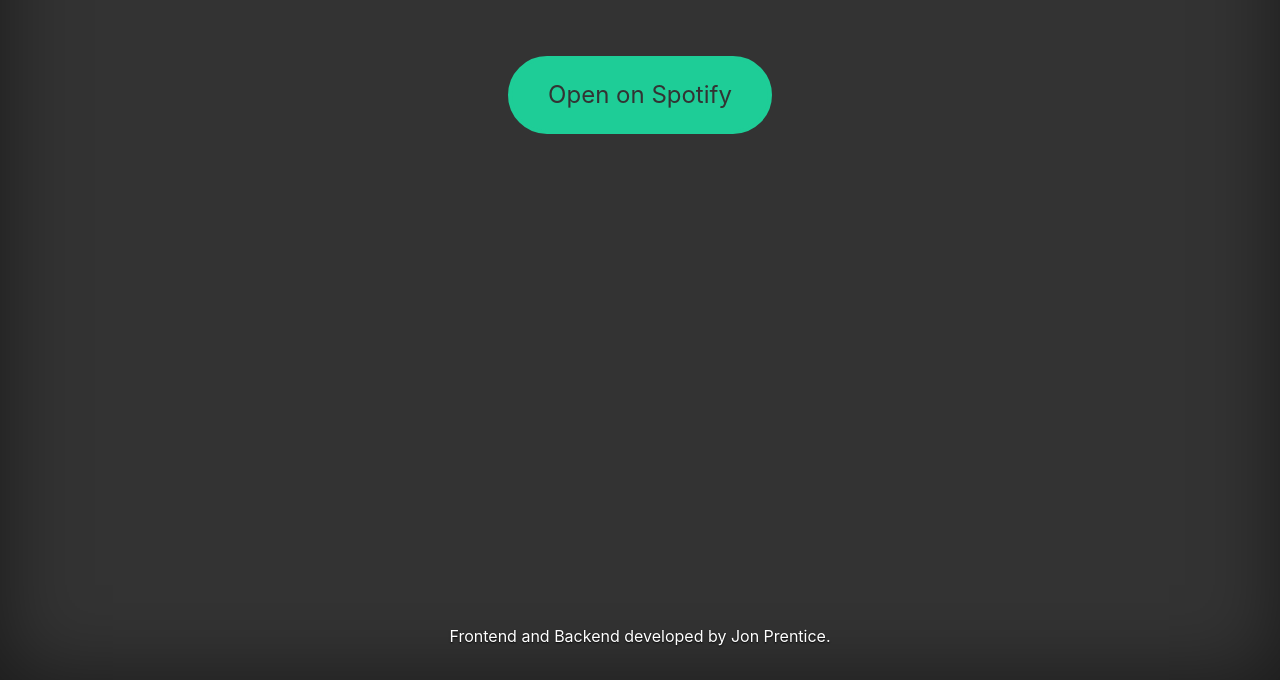
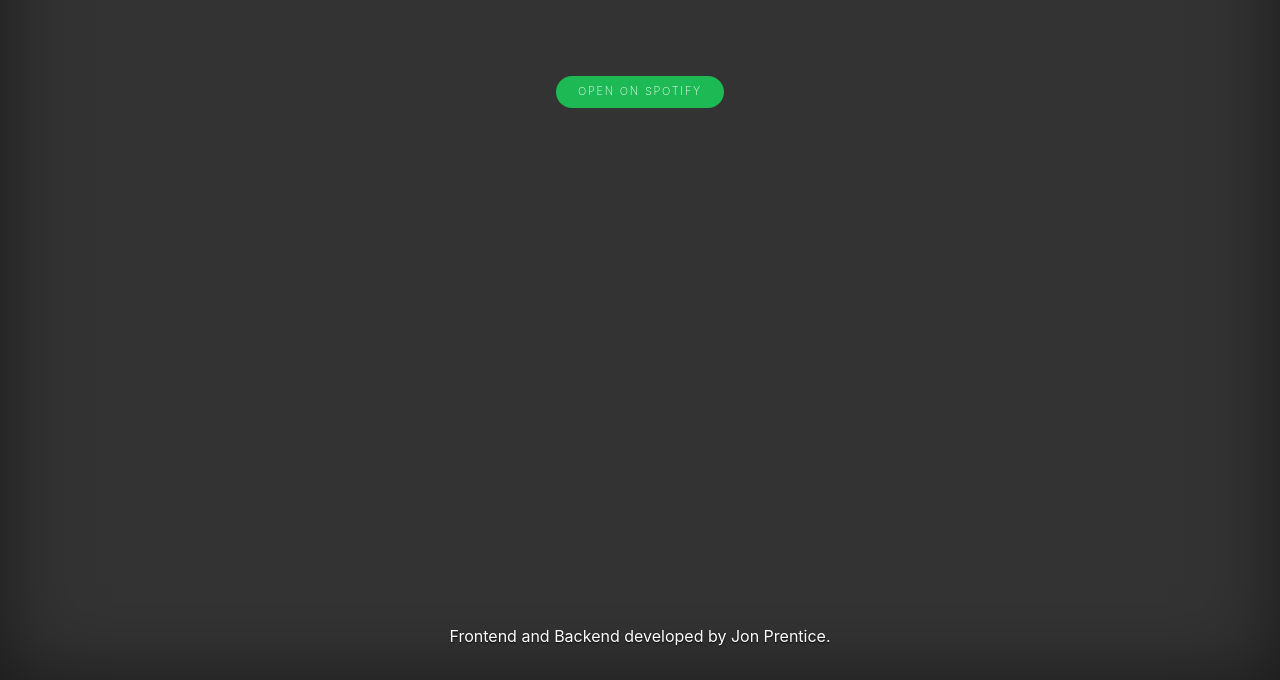
Before and after one commit to jon77p/spotbot, a Flask app: template templates/index.html in a window 1280 px wide. Shown: the part 120-800 px from the top of the page. Run offline with Flask 2, Linux system fonts and the light colour scheme; the template is opened without the code that fills it, so the values that code supplies are empty; parts of the project's set-up code (start-up, migrations or seed data) failed here and were passed over; some libraries are stand-ins or nearby versions.

Commit message:
Themed button to have Spotify button CSS styling

```diff
--- a/templates/index.html
+++ b/templates/index.html
@@ -24,13 +24,26 @@ footer {
 	color: #fff !important;
 }
 .btn {
-	background-color: #1ecd97;
-	border-radius: 2em;
-	border: 0.2em solid #1ecd97;
-	color: #333;
+	background-color: #1db954;
+	color: #fff;
 	cursor: pointer;
-	font-size: 3vmin;
-	padding: 0.7em 1.5em;
+	font-size: 11px;
+	font-weight: 200;
+	text-transform: uppercase;
+	letter-spacing: .16em;
+	margin: 20px 0;
+	padding: 7px 22px;
+	text-align: center;
+	border-radius: 500px;
+	border: 0;
+	line-height: 1.6;
+	vertical-align: middle;
+	min-width: 130px;
+	white-space: normal;
+	-webkit-user-select: none;
+	-moz-user-select: none;
+	-ms-user-select: none;
+	user-select: none;
 }
 .btn a {
 	text-decoration: none;
```
